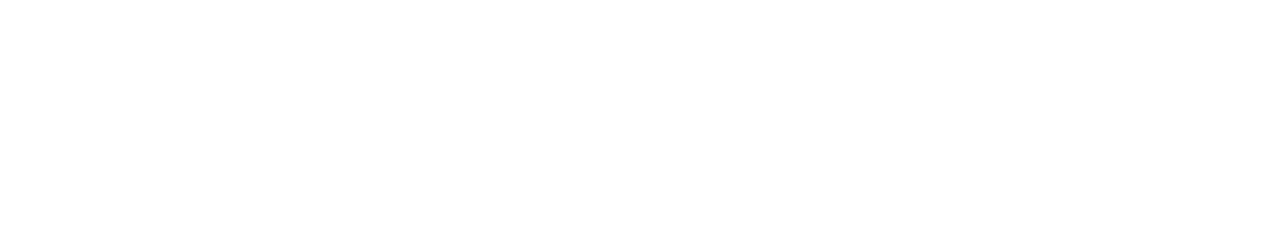
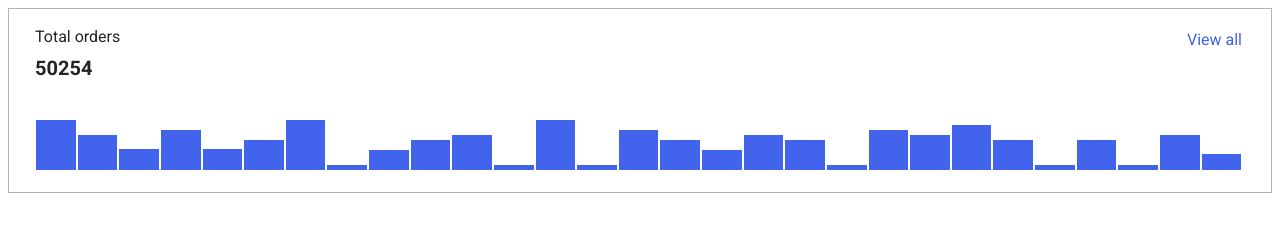
Before and after one commit to js-tasks-ru/htmlcss-20231222_gornyy2002, a website: page 04-lection2/01-histogram/index.html in a window 1280 px wide. Drawn offline with Linux system fonts and the light colour scheme.

Commit message:
solution for dz1 in mod 4

```diff
--- a/04-lection2/01-histogram/histogram.css
+++ b/04-lection2/01-histogram/histogram.css
@@ -0,0 +1,64 @@
+:root{
+    --border-color: #ACB5BD;
+    --black: #212429;
+    --bar-color: #4263EB;
+
+}
+h4{
+    margin-top: 0;
+    margin-bottom: 0;
+}
+p{
+    margin-top: 0;
+    margin-bottom: 0;
+}
+
+
+
+.histogram__container {
+    width: 100%;
+    border: 1px solid var(--border-color);
+    padding: 16px 29px 24px 26px;
+    box-sizing: border-box;
+    display: flex;
+    flex-direction: column;
+    height: 185px;
+  }
+  .histogram__header {
+    padding: 0;
+    display: flex;
+    justify-content: space-between;
+    font-size: 16px;
+    font-style: normal;
+    font-weight: 400;
+    line-height: 24px;
+    color: var(--bar-color);
+    font-family: 'Inter', sans-serif;
+    margin-bottom: 39px;
+  }
+
+  .histogram__header > p{
+    margin-top: 3px;
+  }
+  .histogram__info{
+    margin-bottom: 0;
+    color: var(--black);
+  }
+  .total__orders{
+    margin-top: 6px;
+    font-size: 20px;
+    line-height: 26px;
+  }
+
+  .histogram__body {
+    display: flex;
+    align-items: flex-end;
+    overflow: hidden;
+    min-height: 50px;
+  }
+  .bar{
+    flex-grow: 1;
+    margin: 0 1px;
+    background-color: var(--bar-color);
+    width: 9px;
+  }
--- a/04-lection2/01-histogram/index.html
+++ b/04-lection2/01-histogram/index.html
@@ -1,11 +1,54 @@
 <!DOCTYPE html>
-<!-- Страница с гистограммой -->
 <html lang="ru">
     <head>
         <link rel="stylesheet" href="../../assets/css/main.css">
         <link rel="stylesheet" href="./histogram.css">
+        <link rel="preconnect" href="https://fonts.googleapis.com">
+        <link rel="preconnect" href="https://fonts.gstatic.com" crossorigin>
+        <link href="https://fonts.googleapis.com/css2?family=Inter:wght@100;200;300;400;500;600;700;800;900&display=swap" rel="stylesheet">
     </head>
     <body>
-
+        <div class="histogram__container">
+            <div class="histogram__header">
+                <div class="histogram__info">
+                    <p>Total orders</p>
+                    <h4 class="total__orders">
+                        50254
+                    </h4>
+                </div>
+                <p>View all</p>
+            </div>
+            <div class="histogram__body">
+              <div class="bar" style="height: 100%;"></div>
+              <div class="bar" style="height: 70%;"></div>
+              <div class="bar" style="height: 42%;"></div>
+              <div class="bar" style="height: 80%;"></div>
+              <div class="bar" style="height: 42%;"></div>
+              <div class="bar" style="height: 60%;"></div>
+              <div class="bar" style="height: 100%;"></div>
+              <div class="bar" style="height: 10%;"></div>
+              <div class="bar" style="height: 40%;"></div>
+              <div class="bar" style="height: 60%;"></div>
+              <div class="bar" style="height: 70%;"></div>
+              <div class="bar" style="height: 10%;"></div>
+              <div class="bar" style="height: 100%;"></div>
+              <div class="bar" style="height: 10%;"></div>
+              <div class="bar" style="height: 80%;"></div>
+              <div class="bar" style="height: 60%;"></div>
+              <div class="bar" style="height: 40%;"></div>
+              <div class="bar" style="height: 70%;"></div>
+              <div class="bar" style="height: 60%;"></div>
+              <div class="bar" style="height: 10%;"></div>
+              <div class="bar" style="height: 80%;"></div>
+              <div class="bar" style="height: 70%;"></div>
+              <div class="bar" style="height: 90%;"></div>
+              <div class="bar" style="height: 60%;"></div>
+              <div class="bar" style="height: 10%;"></div>
+              <div class="bar" style="height: 60%;"></div>
+              <div class="bar" style="height: 10%;"></div>
+              <div class="bar" style="height: 70%;"></div>
+              <div class="bar" style="height: 33%;"></div>
+            </div>
+          </div>
     </body>
 </html>
--- a/package.json
+++ b/package.json
@@ -25,8 +25,10 @@
     "mocha": "^7.1.2"
   },
   "dependencies": {
+    "bootstrap": "^5.3.2",
     "husky": "^6.0.0",
     "lint-staged": "^10.5.4",
-    "prettier": "^2.2.1"
+    "prettier": "^2.2.1",
+    "reseter.css": "^2.0.0"
   }
 }
```
